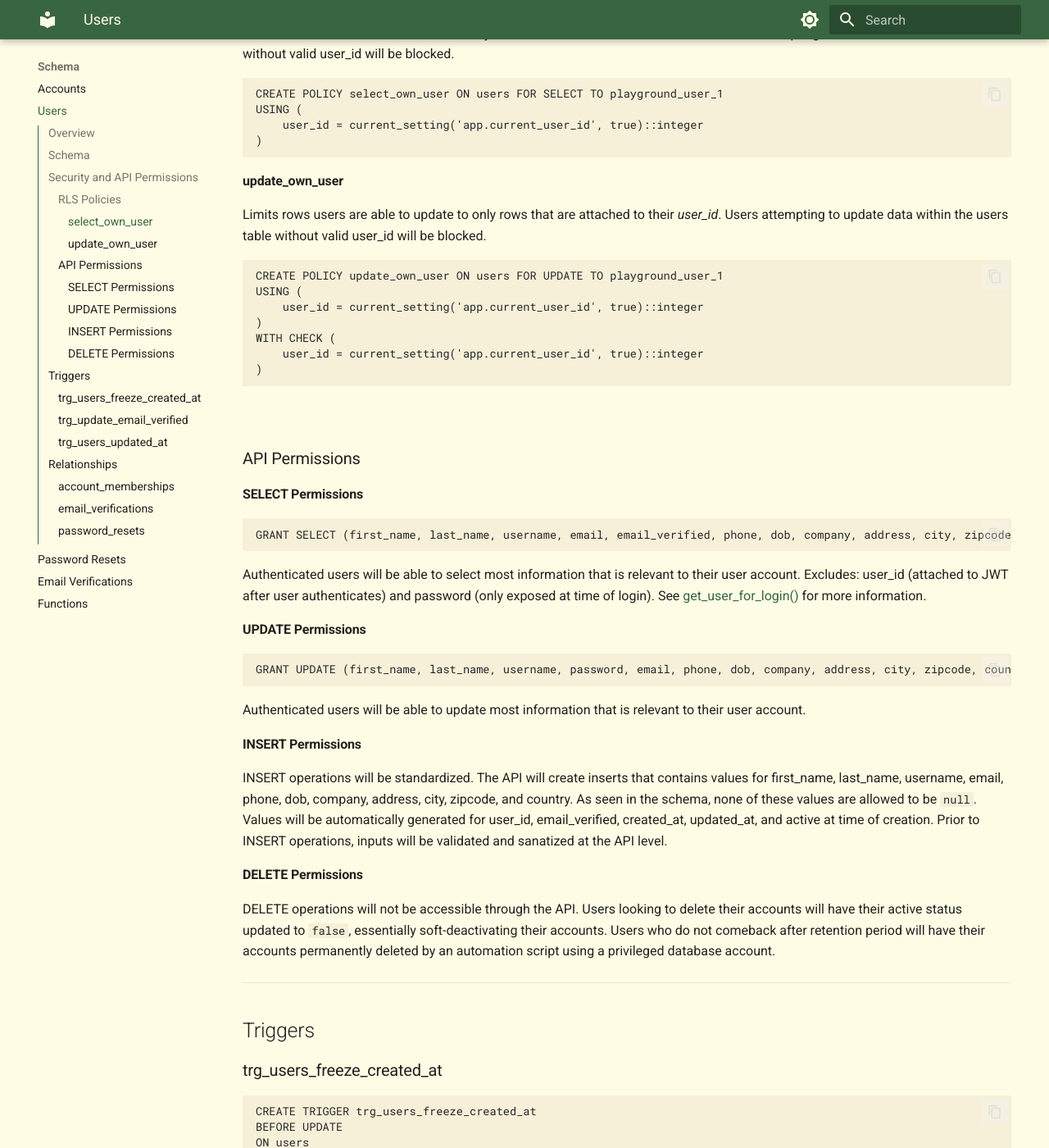
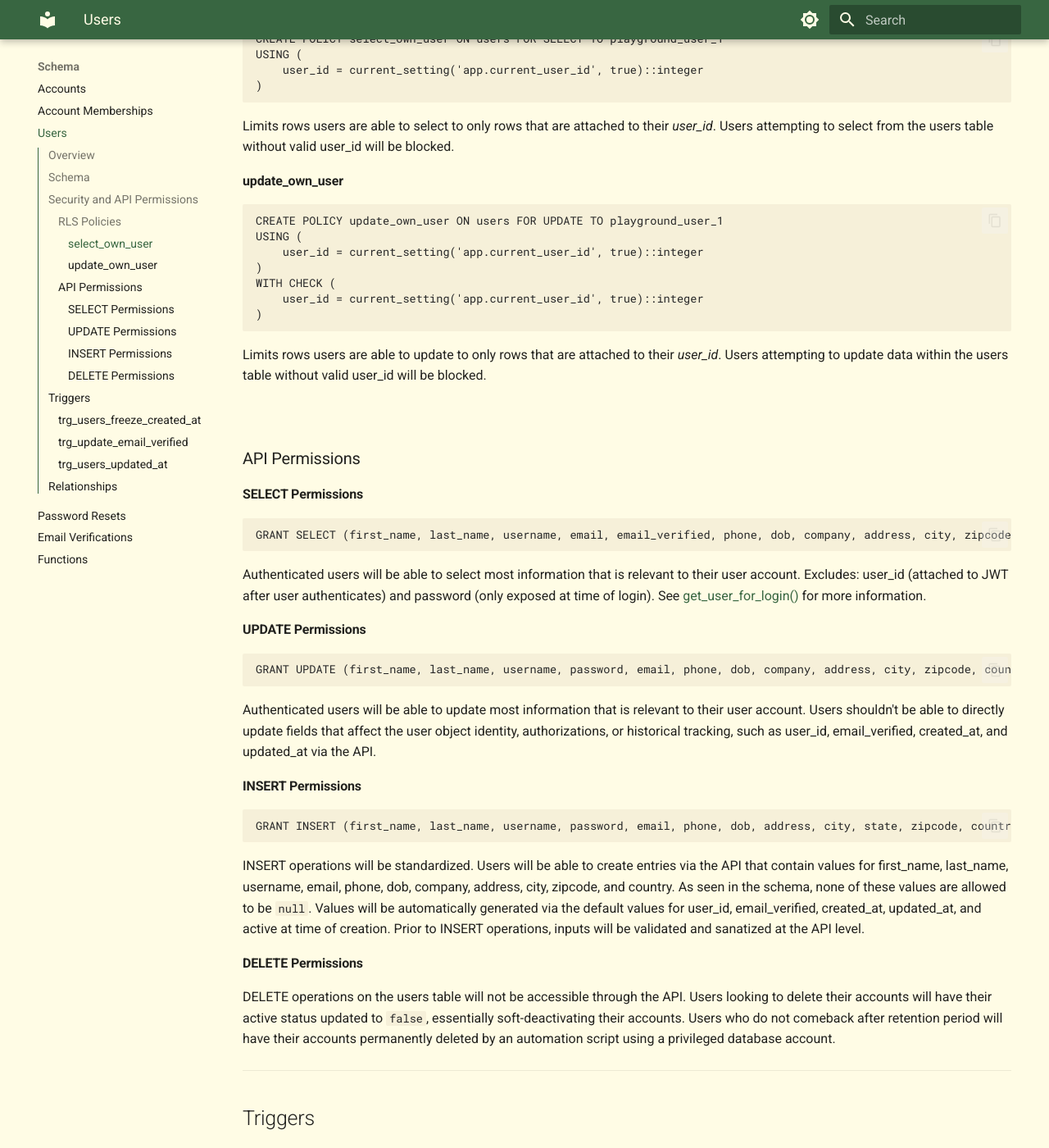
Before and after one commit to xbodus/Auth-Practice, an MkDocs documentation site: the page built from docs/docs/schema/users.md, in a window 1280 px wide and 1400 px high, scrolled down 1243 px. Shown: the whole window at 82% size. Built offline with MkDocs 1.6.1 and Material for MkDocs 9.7.7, drawn with Linux system fonts in a browser that asks for light colours.

Commit message:
Fixed missing INSERT API permissions on users table, finished users table documentation

````diff
--- a/docs/docs/schema/users.md
+++ b/docs/docs/schema/users.md
@@ -63,6 +61,9 @@
     user_id = current_setting('app.current_user_id', true)::integer
 )
 ```
+Limits rows users are able to update to only rows that are attached to their _*user_id*_.
+Users attempting to update data within the users table without valid user_id will be blocked.
+
 <br>
 
 ### API Permissions
@@ -70,23 +71,22 @@
 ```sql
 GRANT SELECT (first_name, last_name, username, email, email_verified, phone, dob, company, address, city, zipcode, country, created_at, updated_at, active) ON users TO playground_user_1
 ```
-Authenticated users will be able to select most information that is relevant to
-their user account. Excludes: user_id (attached to JWT after user authenticates) and password (only
-exposed at time of login). See [get_user_for_login()](/schema/functions/#get_user_for_logintext) for
-more information.
+Authenticated users will be able to select most information that is relevant to their user account. Excludes: user_id (attached to JWT after user authenticates) and password (only exposed at time of login). See [get_user_for_login()](/schema/functions/#get_user_for_logintext) for more information.
 
 #### UPDATE Permissions
 ```sql
-GRANT UPDATE (first_name, last_name, username, password, email, phone, dob, company, address, city, zipcode, country) ON users TO playground_user_1
+GRANT UPDATE (first_name, last_name, username, password, email, phone, dob, company, address, city, zipcode, country, active) ON users TO playground_user_1
 ```
-Authenticated users will be able to update most information that is relevant to
-their user account.
+Authenticated users will be able to update most information that is relevant to their user account. Users shouldn't be able to directly update fields that affect the user object identity, authorizations, or historical tracking, such as user_id, email_verified, created_at, and updated_at via the API.
 
 #### INSERT Permissions
-INSERT operations will be standardized. The API will create inserts that contains values for first_name, last_name, username, email, phone, dob, company, address, city, zipcode, and country. As seen in the schema, none of these values are allowed to be `null`. Values will be automatically generated for user_id, email_verified, created_at, updated_at, and active at time of creation. Prior to INSERT operations, inputs will be validated and sanatized at the API level.
+```sql
+GRANT INSERT (first_name, last_name, username, password, email, phone, dob, address, city, state, zipcode, country, company) ON users TO playground_user_1
+```
+INSERT operations will be standardized. Users will be able to create entries via the API that contain values for first_name, last_name, username, email, phone, dob, company, address, city, zipcode, and country. As seen in the schema, none of these values are allowed to be `null`. Values will be automatically generated via the default values for user_id, email_verified, created_at, updated_at, and active at time of creation. Prior to INSERT operations, inputs will be validated and sanatized at the API level.
 
 #### DELETE Permissions
-DELETE operations will not be accessible through the API. Users looking to delete their accounts will have their active status updated to `false`, essentially soft-deactivating their accounts. Users who do not comeback after retention period will have their accounts permanently deleted by an automation script using a privileged database account.
+DELETE operations on the users table will not be accessible through the API. Users looking to delete their accounts will have their active status updated to `false`, essentially soft-deactivating their accounts. Users who do not comeback after retention period will have their accounts permanently deleted by an automation script using a privileged database account.
 
 ---
 
@@ -124,8 +124,9 @@
 ---
 
 ## Relationships
-### account_memberships
+- [account_memberships](/schema/account_memberships)
+- [email_verifications](/schema/email_verifications)
+- [password_resets](/schema/password_resets)
 
-### email_verifications
 
-### password_resets
+<br>
--- a/docs/mkdocs.yml
+++ b/docs/mkdocs.yml
@@ -4,6 +4,7 @@
   - Home: index.md
   - Schema:
       - Accounts: schema/accounts.md
+      - Account Memberships: schema/account_memberships.md
       - Users: schema/users.md
       - Password Resets: schema/password_resets.md
       - Email Verifications: schema/email_verifications.md
````
Also changed, not shown: other parts of docs/docs/schema/users.md (+2 -4 lines), docs/docs/schema/account_memberships.md (added), 2 other files.
